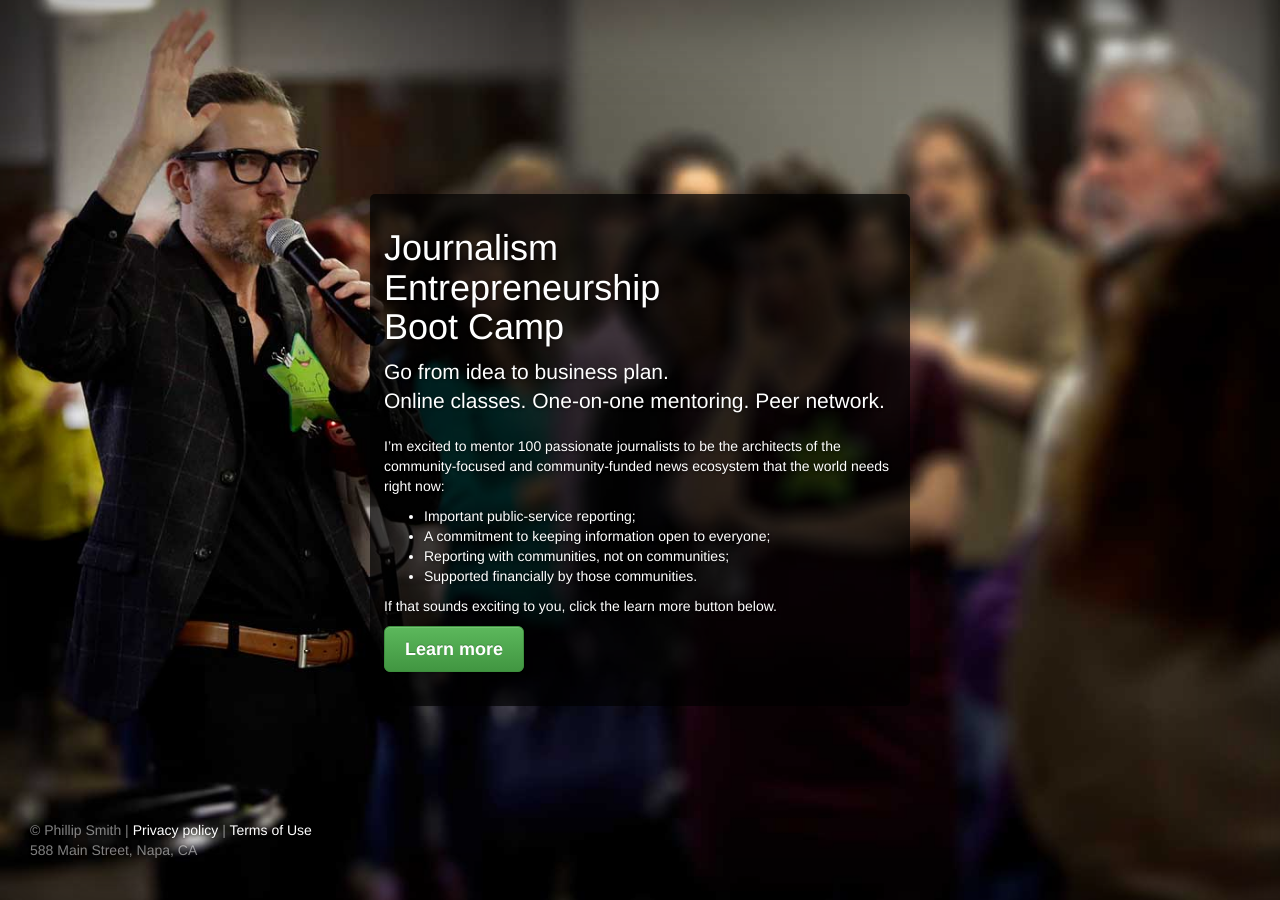
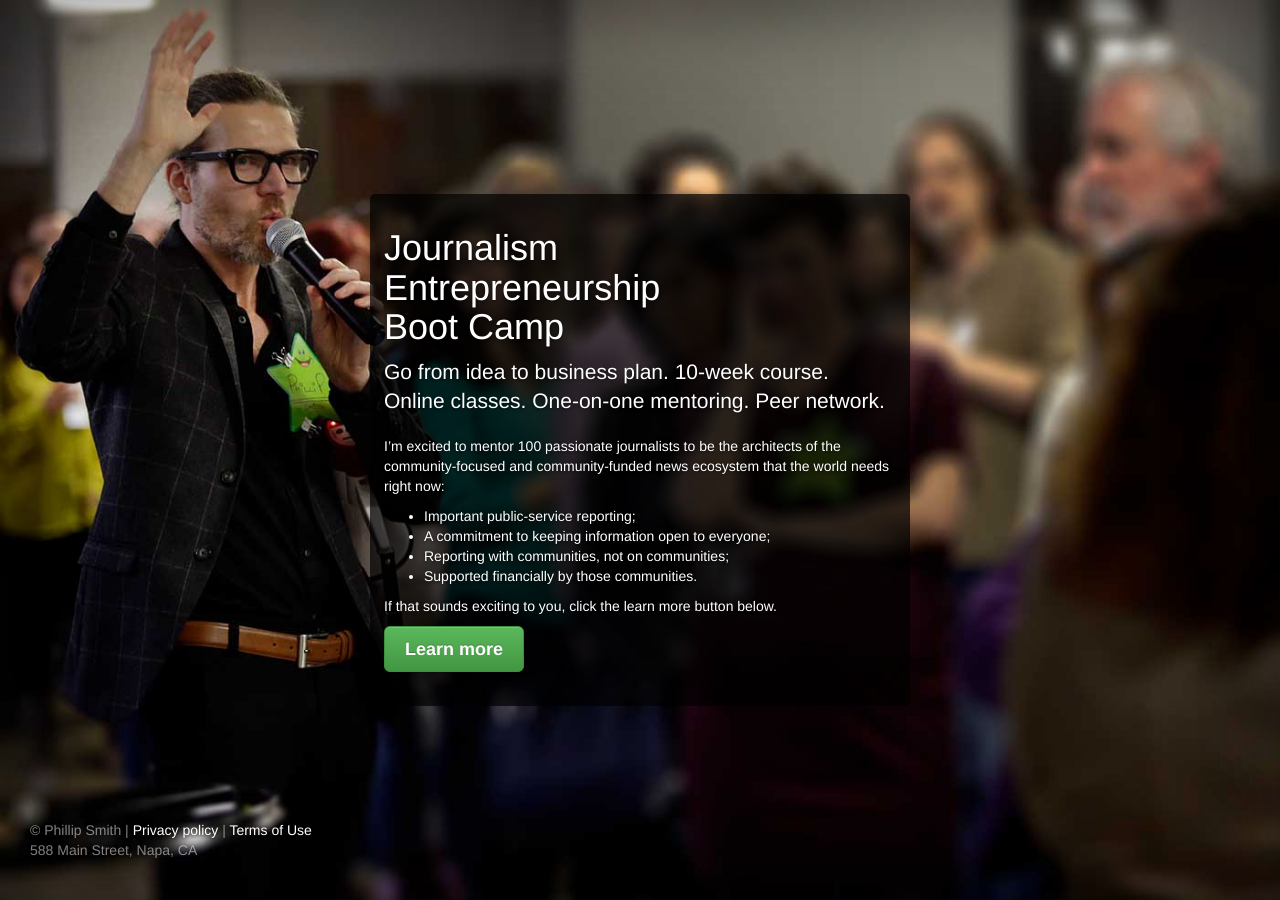
Before and after one commit to phillipadsmith/journalismentrepreneurship.com, a Jekyll site: the page built from index.md, in a window 1280 px wide. Built offline with Jekyll 4.4.1, drawn with Linux system fonts in a browser that asks for light colours; a style sheet for code colours, icons or effects is not loaded.

Commit message:
Update the lead (again)

```diff
--- a/index.md
+++ b/index.md
@@ -3,7 +3,7 @@ layout: home
 title: Go from idea to business plan
 head: "Journalism <br/>Entrepreneurship <br />Boot Camp"
 ---
-                        <p class="lead">Go from idea to business plan.
+                        <p class="lead">Go from idea to business plan. 10-week course.
                             <br />Online classes. One-on-one mentoring. Peer network.</p>
                         <p>
                             I’m excited to mentor 100 passionate journalists to be the architects of the community-focused and community-funded news ecosystem that the world needs right now:
```
